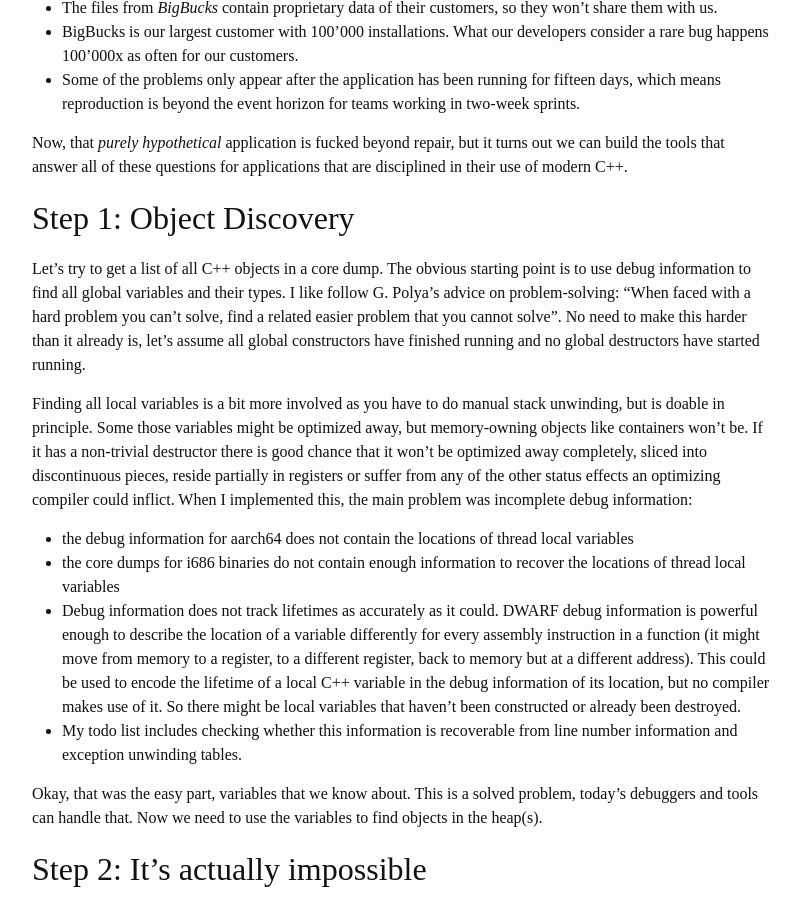
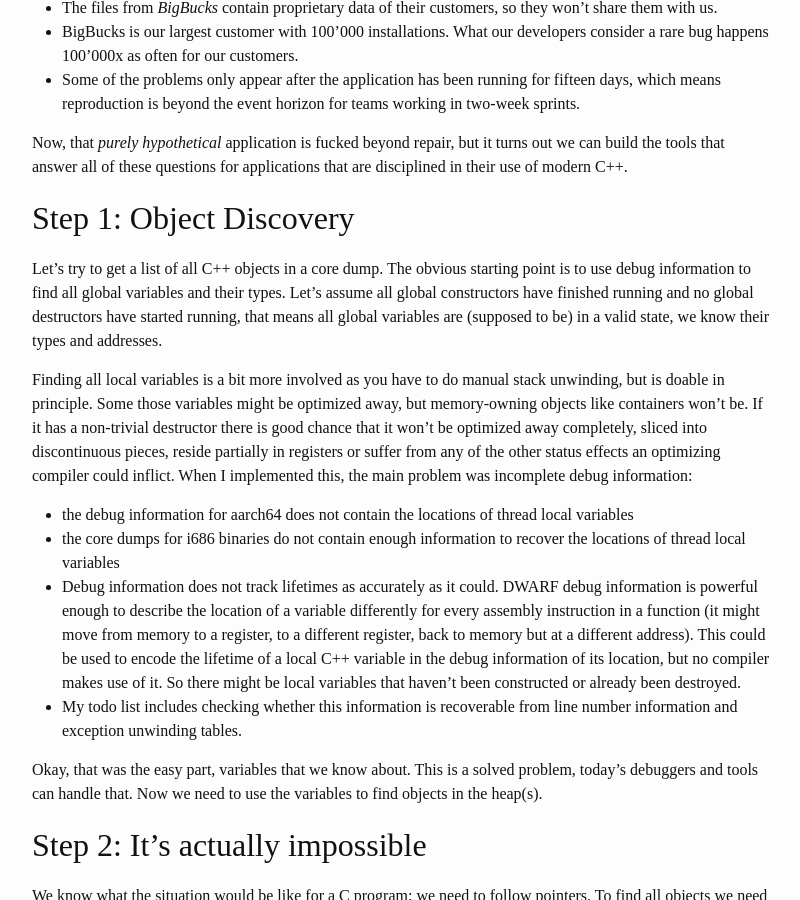
Before and after one commit to core-explorer/blog, a Jekyll site: the page built from _posts/2025-06-09-snapshot-analysis-for-modern-c++.md, in a window 1280 px wide and 900 px high, scrolled down 1224 px. Shown: the whole window, without its empty margins (238-1038 px from the left). Built offline with Jekyll 4.4.1, drawn with Linux system fonts in a browser that asks for light colours; some of the changed text lies outside the part shown.

Commit message:
fix more typos

```diff
--- a/_posts/2025-06-09-snapshot-analysis-for-modern-c++.md
+++ b/_posts/2025-06-09-snapshot-analysis-for-modern-c++.md
@@ -35,8 +35,7 @@ Now, that _purely hypothetical_ application is fucked beyond repair, but it turn
 ## Step 1: Object Discovery ##
 Let's try to get a list of all C++ objects in a core dump.
 The obvious starting point is to use debug information to find all global variables and their types.
-I like follow G. Polya's advice on problem-solving: "When faced with a hard problem you can't solve, find a related easier problem that you cannot solve".
-No need to make this harder than it already is, let's assume all global constructors have finished running and no global destructors have started running.
+Let's assume all global constructors have finished running and no global destructors have started running, that means all global variables are (supposed to be) in a valid state, we know their types and addresses.
 
 Finding all local variables is a bit more involved as you have to do manual stack unwinding, but is doable in principle.
 Some those variables might be optimized away, but memory-owning objects like containers won't be. If it has a non-trivial destructor there is good chance that it won't be optimized away completely, sliced into discontinuous pieces, reside partially in registers or suffer from any of the other status effects an optimizing compiler could inflict.
@@ -276,7 +275,7 @@ If we use the heuristic used by conservative garbage collectors that every value
 
 I have implemented allocation recovery for GNU libc malloc used on GNU/Linux, the next malloc implementation I want to look at is jemalloc, which is used by FreeBSD but also as a standalone malloc implementation.
 
-My current implementation can find memory leaks for objects that are truly unreachable, but it does not yet identify connected components that are unreachable from local and global varaibles. I only check for what valgrind considers _definite_ memory leaks, there is also the concept of _possible_ memory leaks, which is when there is no pointer to the beginning of an allocation, but there still are pointers into the allocation with a non-zero offset.
+My current implementation can find memory leaks for objects that are truly unreachable, but it does not yet identify connected components that are unreachable from local and global variables. I only check for what valgrind considers _definite_ memory leaks, there is also the concept of _possible_ memory leaks, which is when there is no pointer to the beginning of an allocation, but there still are pointers into the allocation with a non-zero offset.
 
 There is also a lot of information that can be used when comparing two snapshots of the same process:
 * Did the number of allocations or objects go up? Is it limited to a particular allocation size or type?
```
Also changed, not shown: other parts of _posts/2025-06-09-snapshot-analysis-for-modern-c++.md (+1 -1 lines).
